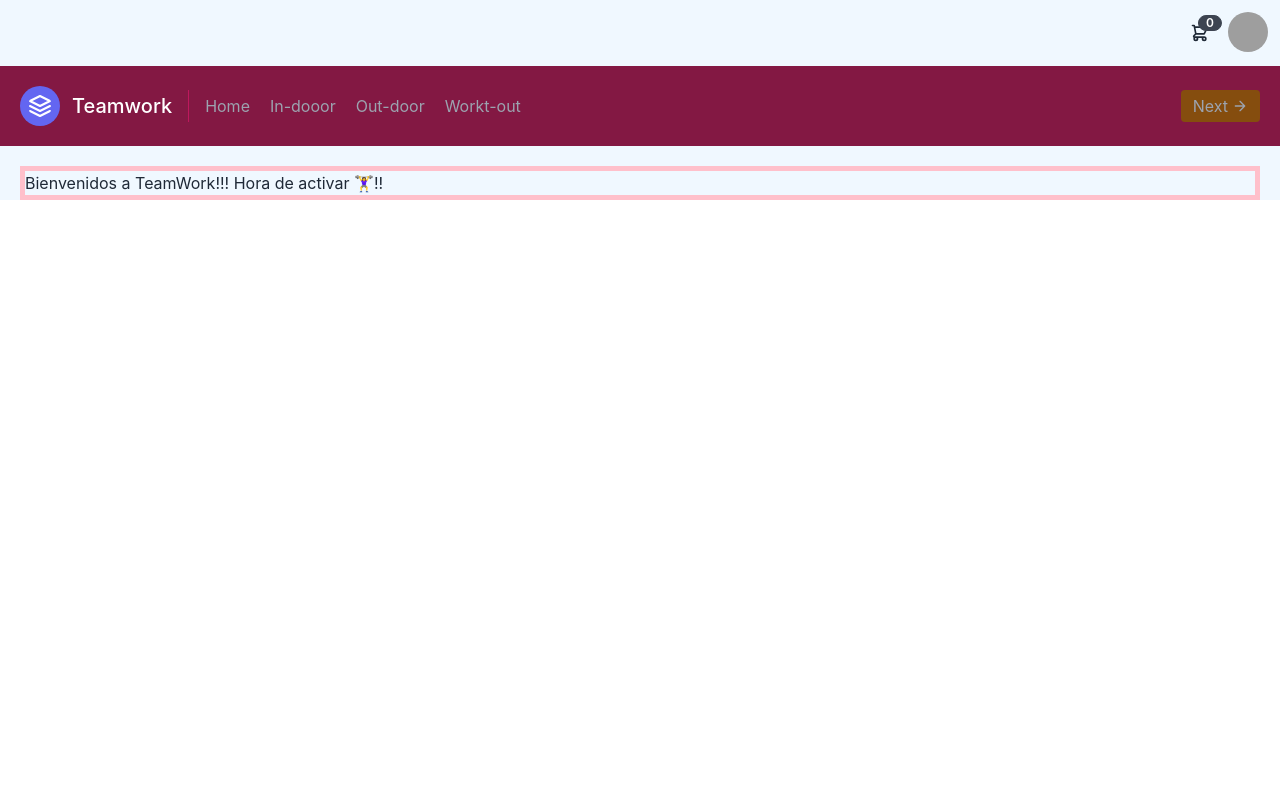
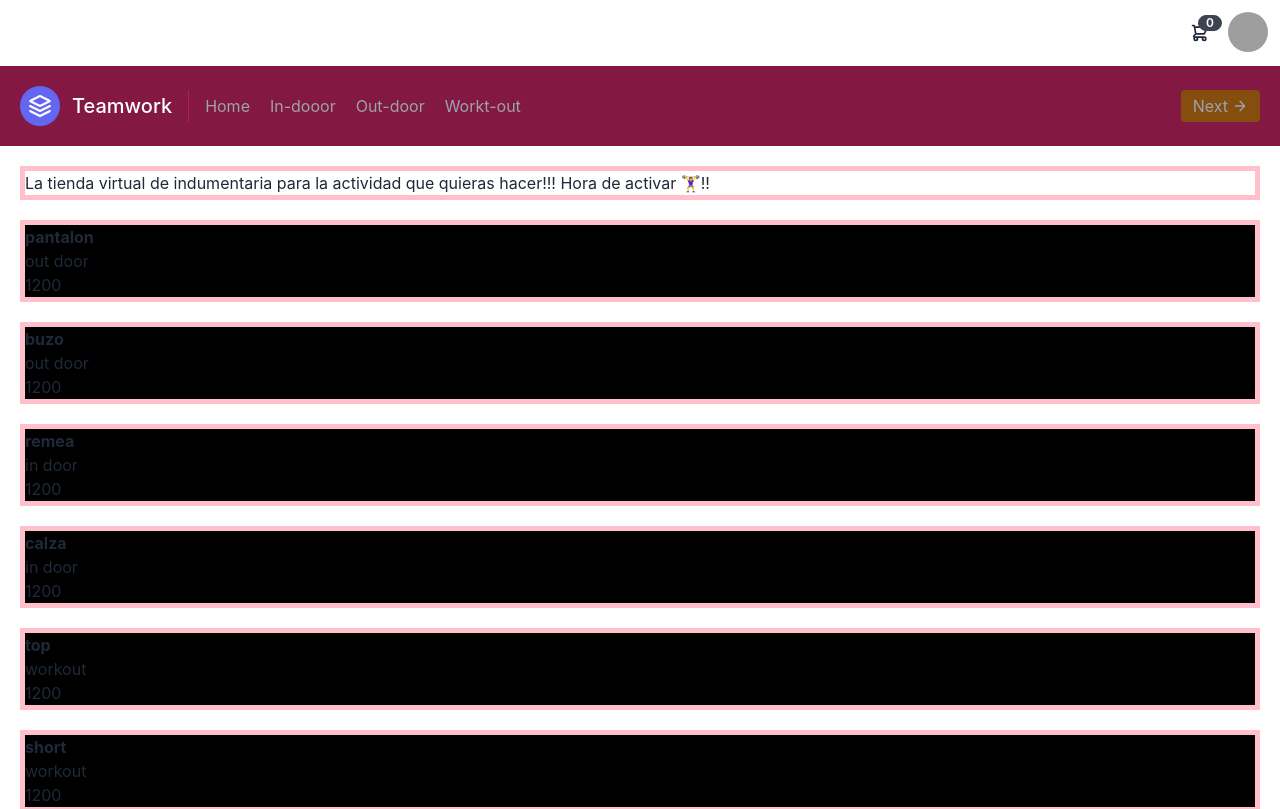
Before and after one commit to gi-manzano/manzano-teamkor.react, a React (Create React App) app: page / in a window 1280 px wide. Shown: the top 809 px of the page. Built offline with nearby package versions, Linux system fonts and the light colour scheme; grey boxes are pictures that could not be loaded.

Commit message:
MAPS y promises

```diff
--- a/src/App.css
+++ b/src/App.css
@@ -21,7 +21,7 @@
 }
 
 .App-link {
-  color: #61dafb;
+  color: #760a8c;
 }
 
 @keyframes App-logo-spin {
--- a/src/App.js
+++ b/src/App.js
@@ -2,6 +2,11 @@ import './App.css';
 import NavBar from './components/NavBar.jsx';
 import ItemListContainer from './components/ItemListContainer';
 import ConHijos from './components/ConHijos';
+import Card from './components/Card';
+import Contador from './components/Contador';
+import ItemList from './components/ItemList';
+
+
 
 
 function App() {
@@ -17,6 +22,12 @@ function App() {
       <ConHijos>
       <ItemListContainer greetin='Hora de activar 🏋️‍♀️!!'></ItemListContainer>
       </ConHijos>
+      {/* <Card title='In door'></Card> */}
+
+
+      {/* <Contador></Contador>  */}
+      <ItemList></ItemList>
+
 
 
     </>
--- /dev/null
+++ b/src/components/Card.js
@@ -0,0 +1,11 @@
+import React from 'react'
+
+const Card = ({title}) => {
+  return (
+    <div style={{border:'solid pink 4px', margin:'20px', pading: '20px'}}>
+      <strong>{title}</strong>
+    </div>
+  )
+}
+
+export default Card
--- a/src/components/CartWidget.js
+++ b/src/components/CartWidget.js
@@ -1,3 +1,4 @@
+//*el cartwidget se encargara de mostrar el icono de compra dentro del navBar*//
 import React from 'react'
 
 const CartWidget = () => {
--- a/src/components/Contador.js
+++ b/src/components/Contador.js
@@ -1,22 +1,41 @@
-//ejemplo de clase 23/04/2022 no aplica para la entrega de tp// este componente no esta utilizado ni aplicado a la app//
-import {useState} from 'react'
+import React from 'react'
+import { useState } from 'react'
+import { useEffect } from 'react'
 
 const Contador = () => {
-    const [suma, setSuma] = useState(0)
 
-    const onClickHandler = () => {
+ const [suma, setSuma ] = useState(0)
 
-        console.log('click')
-        setSuma (suma + 1)
-        }
 
-    console.log ('Aqui hay un render');
+ //*render 1 //hook
+ useEffect (() => {
+  console.log ('Efecto');
+ })
+
+ //*render 2 //hook
+ useEffect (() => {
+  console.log ('Efecto in mounting');
+ }, [])
+
+//*render 3 //hook
+ useEffect (() => {
+  console.log ('Efecto cambio en suma');
+ }, [suma])
+
+
+
+  const onClickHandler = ()=> {
+    console.log ('click')
+    setSuma (suma + 1)
+  }
+
 
 
 
   return (
     <div>
-        <button onClick={onClickHandler} className="btn">Click aqui</button>
+     <button onClick={onClickHandler} className="btn btn-outline btn-primary">Click here!</button>
+     {suma}
     </div>
   )
 }
--- /dev/null
+++ b/src/components/ItemList.jsx
@@ -0,0 +1,39 @@
+import { useEffect , useState } from 'react';
+import {products as productsData} from "../data/clothes.js";
+import ProductCard from './ProductCard.js';
+
+const ItemList = () => {
+
+    const [products ,setProducts ] = useState ([])
+
+    useEffect (() => {
+
+        const getProducts = new Promise ( (resolve, reject) => {
+            setTimeout (() => {
+            resolve (productsData)  //*repasar consultar por reject y cathch
+        }, 2000 )
+
+        })
+
+        getProducts.then ( (result) => {
+            console.log ('promise completada',result);
+            setProducts (result)
+
+            console.log('fin del efecto');
+
+
+        }, [])
+
+    })
+
+
+
+
+  return (
+    <div>
+      {products.map (products => <ProductCard key={products.id} productsData={products}/> )}
+    </div>
+  )
+}
+
+export default ItemList
--- a/src/components/ItemListContainer.js
+++ b/src/components/ItemListContainer.js
@@ -3,8 +3,8 @@ import React from 'react'
 const ItemListContainer = ( {greetin} ) => {
   return (
   <>
-    <div style={{border:'solid pink 5px', margin:'20px'}}>
-    <p>Bienvenidos a TeamWork!!! {greetin}</p>
+    <div style={{border:'solid pink 5px', margin:'20px', padding:'20x'}}>
+    <p>La tienda virtual de indumentaria para la actividad que quieras hacer!!! {greetin}</p>
     </div>
   </>
   )
--- a/src/components/NavBar.jsx
+++ b/src/components/NavBar.jsx
@@ -21,6 +21,7 @@ const NavBar = () => {
         <div className="card-body">
           <span className="font-bold text-lg">0 Items</span>
           <span className="text-info">Subtotal: </span>
+
           <div className="card-actions">
             <button className="btn btn-primary btn-block">View cart</button>
           </div>
--- /dev/null
+++ b/src/components/ProductCard.js
@@ -0,0 +1,13 @@
+import React from 'react'
+
+const ProductCard = ({productsData}) => {
+  return (
+    <div style={{border:'solid pink 5px', margin:'20px', pading: '20px', background:'black'}}>
+        <strong>{productsData.name}</strong>
+        <div>{productsData.tipo}</div>
+        <div>{productsData.precio}</div>
+    </div>
+  )
+}
+
+export default ProductCard
--- /dev/null
+++ b/src/data/clothes.js
@@ -0,0 +1,20 @@
+export const products = [
+
+    {id: 1,name: 'pantalon', tipo:'out door', precio :1200, img:'',stock:4},
+
+    {id: 2,name: 'buzo', tipo:'out door', precio :1200, img:'',stock:4},
+
+    {id: 3,name: 'remea', tipo:'in door', precio :1200, img:'',stock:4},
+
+    {id: 4,name: 'calza', tipo:'in door', precio :1200, img:'',stock:4},
+
+    {id: 5,name: 'top', tipo:'workout', precio :1200, img:'',stock:4},
+
+    {id: 6,name: 'short', tipo:'workout', precio :1200, img:'',stock:4},
+
+    {id: 7,name: 'medias', tipo:'in door', precio :1200, img:'',stock:4},
+
+    {id: 8,name: 'guantes', tipo:'workout', precio :1200, img:'',stock:4},
+
+
+];
--- /dev/null
+++ b/src/data/index.js
@@ -0,0 +1,6 @@
+import React from "react";
+import ReactDOM from "react-dom";
+
+import App from "./App";
+
+ReactDOM.render(<App />, document.getElementById("root"));
--- a/src/index.css
+++ b/src/index.css
@@ -9,7 +9,7 @@ body {
     sans-serif;
   -webkit-font-smoothing: antialiased;
   -moz-osx-font-smoothing: grayscale;
-  background-color: aliceblue;
+  background-color: rgb(255, 255, 255);
 }
 
 code {
```
